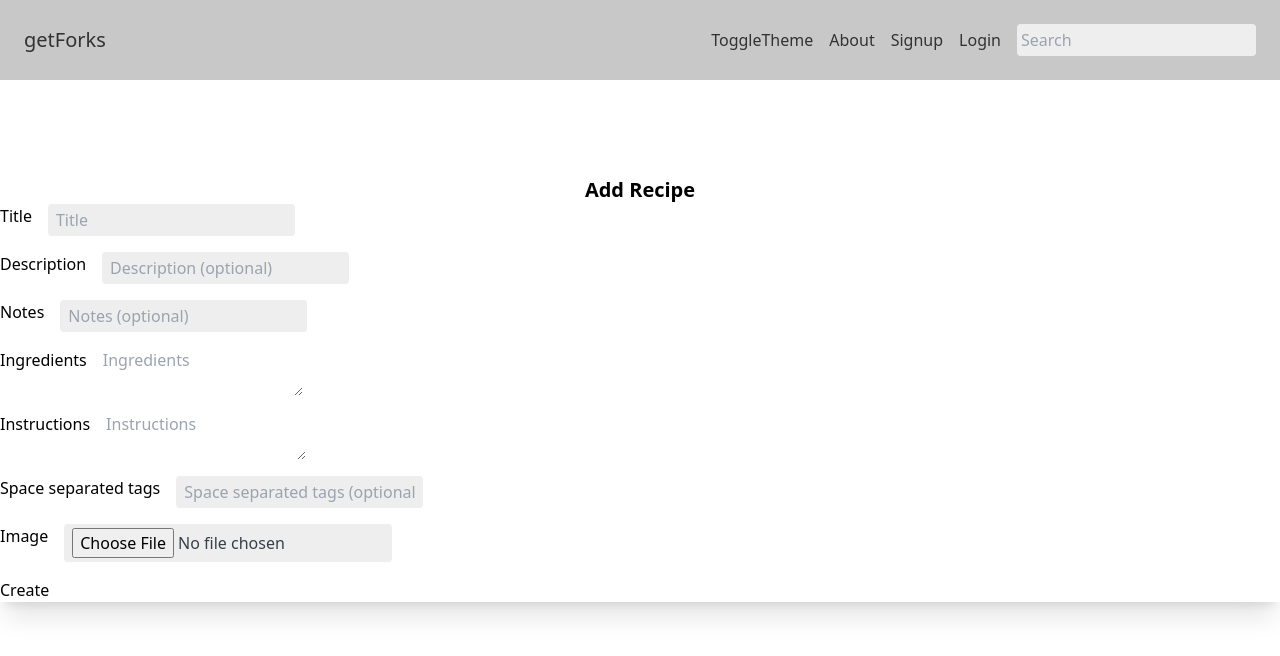
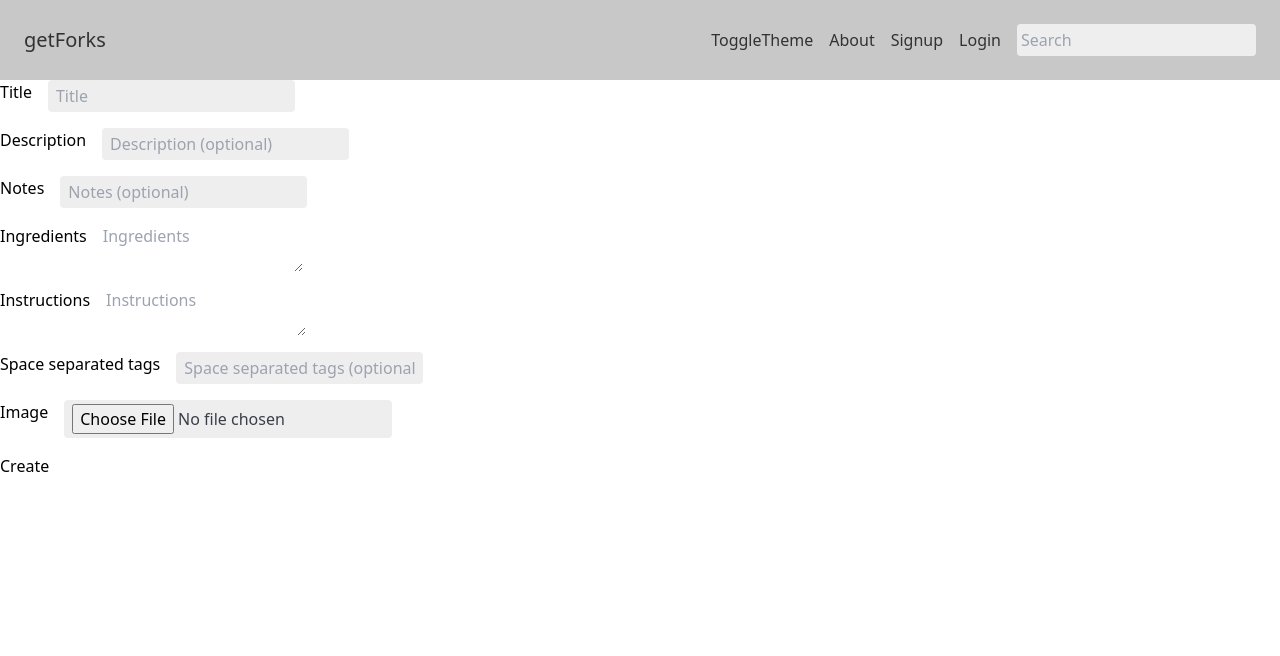
Before and after one commit to ned-park/getForks, a React (Vite) app: page /1/create in a window 1280 px wide. Shown: the top 656 px of the page. Built offline with nearby package versions, Linux system fonts and the light colour scheme.

Commit message:
fix: remove non-form markup from Form

```diff
--- a/src/components/Form.jsx
+++ b/src/components/Form.jsx
@@ -48,9 +48,6 @@ export default function RecipeForm({
   };
 
   return (
-    <>
-      <section className="shadow-xl mt-24 m-auto container flex flex-col">
-        <h2 className="text-xl font-bold text-center">Add Recipe</h2>
     <form onSubmit={handleClick} className="">
       {formItems.map((item) => (
         <div key={item.name} className="flex flex-row gap-4 mb-4">
@@ -68,7 +65,5 @@ export default function RecipeForm({
       ))}
       <button>Create</button>
     </form>
-      </section>
-    </>
   );
 }
```
Lines whose indentation alone changed are shown as unchanged.
